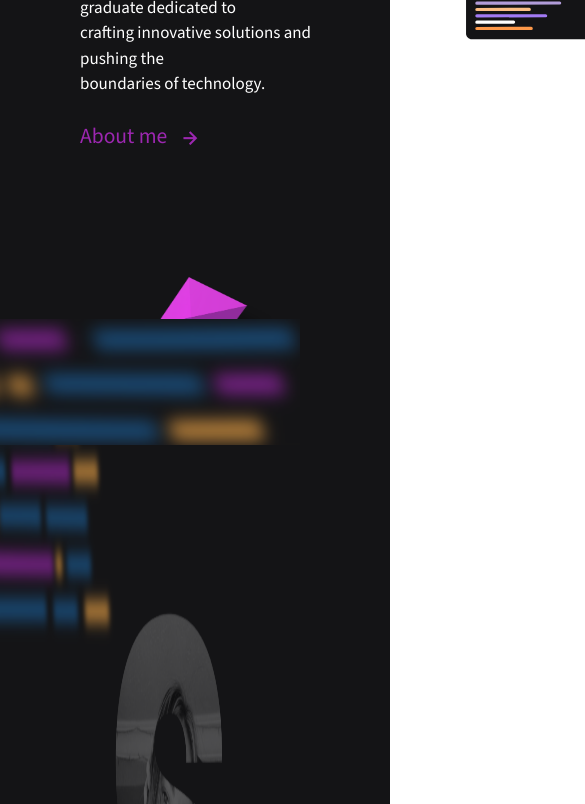
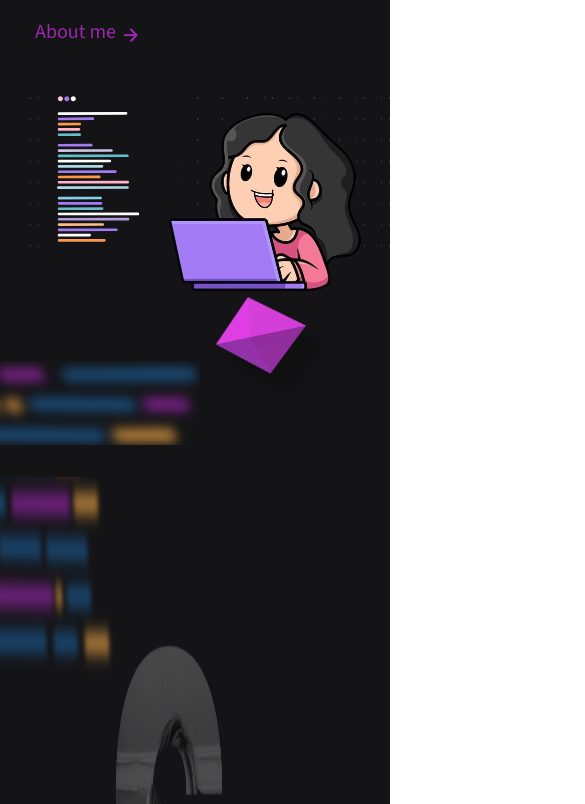
Before and after one commit to sanbradbury/Personal-Portfolio, a website: page src/index.html in a window 390 px wide. Shown: the part 399-1203 px from the top of the page, 585 px wide, since content can reach past the window. Drawn offline with nearby package versions, Linux system fonts and the light colour scheme.

Commit message:
Made home page responsive

```diff
--- a/src/style.css
+++ b/src/style.css
@@ -231,3 +231,246 @@ nav {
     height: 100%;
     width: 100%;
 }
+
+
+/* Media Queries */
+
+
+@media only screen and (max-width: 1200px) {
+    .right-container {
+        top: auto;
+        left: auto;
+        height: auto;
+    }
+
+    #side-dots {
+        width: 500px;
+    }
+
+    .coding-animation {
+        width: 125px; /* Adjust dimensions for smaller screens */
+        height: 125px;
+        left: 20px; /* Center horizontally */
+        top: 30px; /* Adjust vertical position */
+    }
+
+    #avatar-img {
+        width: 250px; /* Adjust dimensions for smaller screens */
+        height: 250px;
+        top: 40px; /* Adjust vertical position */
+        right: 20px; /* Center horizontally */
+    }
+}
+
+@media only screen and (max-width: 900px) {
+    #side-dots {
+        width: 400px;
+    }
+
+    #avatar-img {
+        width: 250px; /* Adjust dimensions for smaller screens */
+        height: 250px;
+        top: 60px; /* Adjust vertical position */
+        right: 10px; /* Center horizontally */
+    }
+
+    .left-container {
+        margin: 5px;
+        gap: 5px;
+    }
+
+    #purple-romb {
+        width: 200px;
+        height: 150px;
+        position: absolute;
+        left: 45%;
+        bottom: 20px;
+    }
+}
+
+@media only screen and (max-width: 700px) {
+
+    #side-dots {
+        width: 100%;
+        height: 200px;
+    }
+
+    .coding-animation {
+        width: 125px; /* Adjust dimensions for smaller screens */
+        height: 125px;
+        left: 60px; /* Center horizontally */
+        top: 50px; /* Adjust vertical position */
+    }
+
+    #avatar-img {
+        width: 250px; /* Adjust dimensions for smaller screens */
+        height: 250px;
+        top: 30px; /* Adjust vertical position */
+        right: 40px; /* Center horizontally */
+    }
+
+    .hero-container {
+        flex-direction: column;
+        margin-top: 10px;
+    }
+
+    .left-container {
+        margin: 5px;
+    }
+
+    #purple-romb {
+        display:none;
+    }
+
+    #bottom-decor{
+        width: 200px;
+        position: absolute;
+        left: 0;
+        bottom: 0;
+    }
+
+}
+
+@media only screen and (max-width: 450px) {
+    #heading {
+        font-size: 40px;
+    }
+
+    .hero-container {
+        margin-top: 50px;
+        flex-direction: column;
+    }
+
+    .left-container {
+        margin: 5px;
+        gap: 7px;
+    }
+
+    #paragraphh {
+        font-size: 20px;
+    }
+
+    #about-link {
+        gap: 2px;
+        font-size: 6px;
+    }
+
+    .icon {
+        font-size: 14px;
+    }
+
+    .right-container {
+        top: auto;
+        left: auto;
+        height: 400px;
+        margin-top: 20px;
+    }
+
+    #side-dots {
+        width: 100%; /* Adjust dimensions for smaller screens */
+        height: 150px;
+        top: 20px; /* Adjust vertical position */
+    }
+
+    .coding-animation {
+        width: 125px; /* Adjust dimensions for smaller screens */
+        height: 125px;
+        left: 20px; /* Center horizontally */
+        top: 30px; /* Adjust vertical position */
+    }
+
+    #avatar-img {
+        width: 250px; /* Adjust dimensions for smaller screens */
+        height: 250px;
+        top: 0px; /* Adjust vertical position */
+        right: 0px; /* Center horizontally */
+    }
+
+    h4 {
+        font-size: 20px;
+    }
+
+
+    #bottom-decor{
+        width: 200px;
+        position: absolute;
+        left: 0;
+        bottom: 0;
+    }
+
+    #purple-romb {
+        display: block;
+    }
+}
+
+@media only screen and (max-width: 376px) {
+    #heading {
+        font-size: 35px;
+    }
+
+    .hero-container {
+        margin-top: 30px;
+        flex-direction: column;
+    }
+
+    .left-container {
+        margin: 5px;
+        gap: 2px;
+    }
+
+    #paragraphh {
+        font-size: 15px;
+    }
+
+    #about-link {
+        gap: 2px;
+        font-size: 6px;
+    }
+
+    .icon {
+        font-size: 14px;
+    }
+
+    .right-container {
+        top: auto;
+        left: auto;
+        height: auto;
+    }
+
+    #side-dots {
+        width: 100%; /* Adjust dimensions for smaller screens */
+        height: 100px;
+        top: 20px; /* Adjust vertical position */
+    }
+
+    .coding-animation {
+        width: 100px; /* Adjust dimensions for smaller screens */
+        height: 100px;
+        left: 20px; /* Center horizontally */
+        top: 30px; /* Adjust vertical position */
+    }
+
+    #avatar-img {
+        width: 225px; /* Adjust dimensions for smaller screens */
+        height: 225px;
+        top: 20px; /* Adjust vertical position */
+        right: 20px; /* Center horizontally */
+    }
+
+    h4 {
+        font-size: 20px;
+    }
+
+
+    #bottom-decor{
+        width: 200px;
+        position: absolute;
+        left: 0;
+        bottom: 0;
+    }
+
+    #purple-romb {
+        display: none;
+    }
+
+}
```
